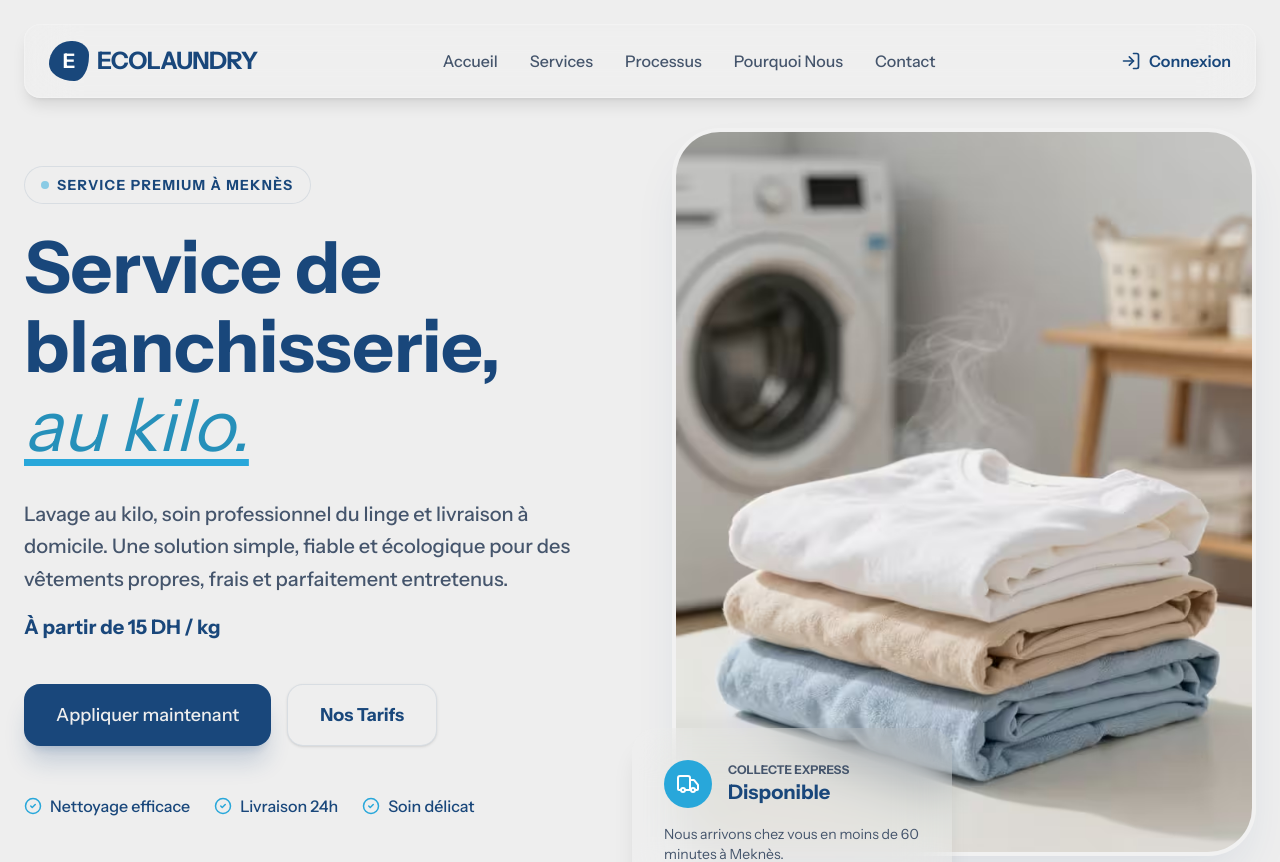
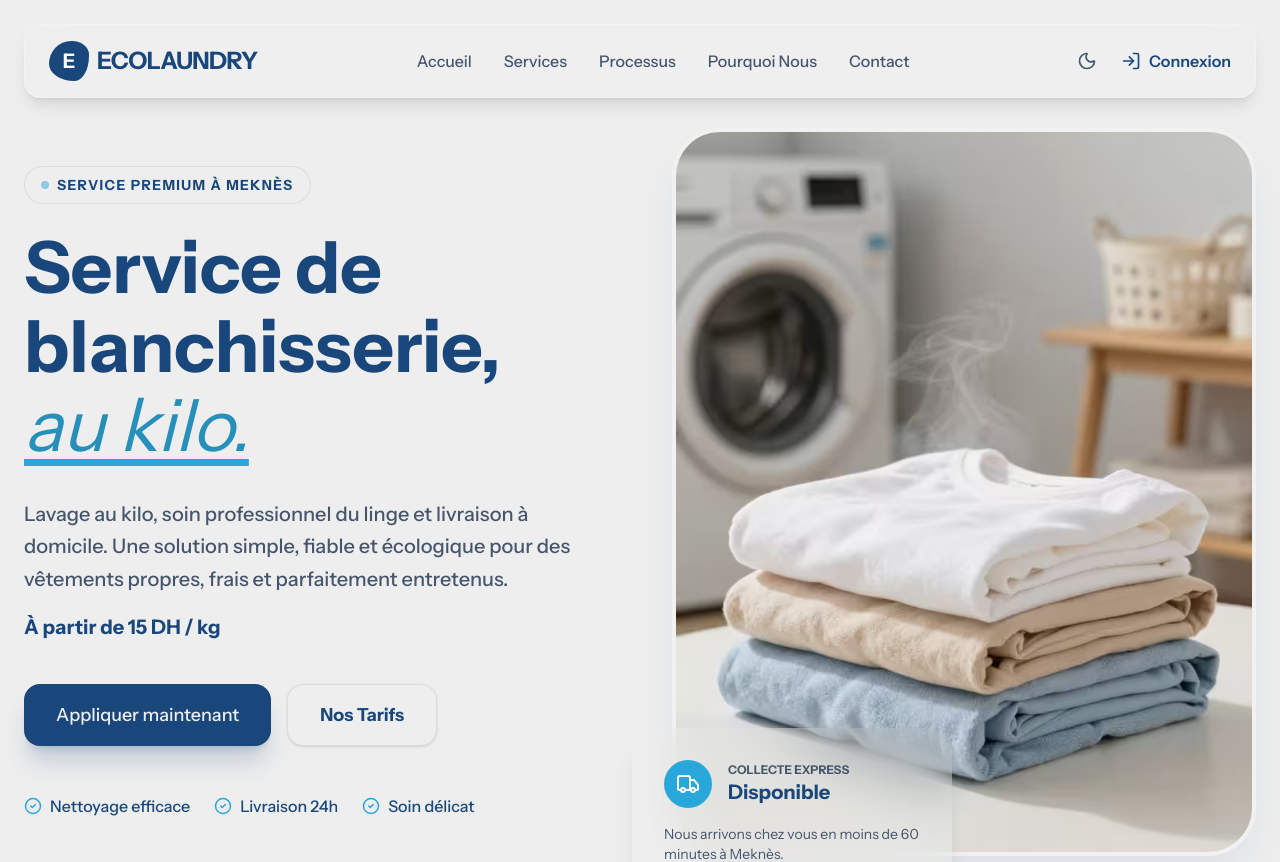
Before and after one commit to Aakki-oussama/Site-Front-end, a React (Vite) app: page / in a window 1280 px wide. Shown: the top 862 px of the page. Built offline with nearby package versions, Linux system fonts and the light colour scheme.

Commit message:
add dark mode (use themes.ts+icon in header+index html prevent flash or incorect theme

```diff
--- a/index.html
+++ b/index.html
@@ -4,6 +4,16 @@
     <meta charset="UTF-8" />
     <link rel="icon" type="image/svg+xml" href="/vite.svg" />
     <meta name="viewport" content="width=device-width, initial-scale=1.0" />
+    <!-- Theme initialization - prevents flash of wrong theme -->
+    <script>
+      (function() {
+        const theme = localStorage.getItem('theme') ||
+          (window.matchMedia('(prefers-color-scheme: dark)').matches ? 'dark' : 'light');
+        if (theme === 'dark') {
+          document.documentElement.classList.add('dark');
+        }
+      })();
+    </script>
         <link rel="preconnect" href="https://fonts.googleapis.com">
         <link rel="preconnect" href="https://fonts.gstatic.com" crossorigin>
         <link href="https://fonts.googleapis.com/css2?family=Instrument+Sans:wght@400;500;600;700;800;900&display=swap" rel="stylesheet">
--- a/src/index.css
+++ b/src/index.css
@@ -1,4 +1,5 @@
 @import "tailwindcss";
+@custom-variant dark (&:is(.dark *));
 
 @theme {
     --font-sans:
--- a/src/site-web/shares/Header.tsx
+++ b/src/site-web/shares/Header.tsx
@@ -1,13 +1,15 @@
 import { useState, useEffect } from 'react';
-import { Menu, X, LogIn } from 'lucide-react';
+import { Menu, X, LogIn, Sun, Moon } from 'lucide-react';
 import { NAV_LINKS, APP_NAME } from '@/site-web/shares/core/constants';
 import { ANIMATION_CONFIG } from '@/site-web/shares/animation/animation';
+import { useTheme } from '@/site-web/shares/hooks/useTheme';
 import ComingSoonModal from '@/site-web/body/2-service/components/ComingSoonModal';
 
 export default function Header() {
   const [isOpen, setIsOpen] = useState(false);
   const [scrolled, setScrolled] = useState(false);
   const [isModalOpen, setIsModalOpen] = useState(false);
+  const { theme, toggleTheme } = useTheme();
 
   useEffect(() => {
     let lastCall = 0;
@@ -71,6 +73,15 @@ export default function Header() {
           </div>
 
           <div className="flex items-center gap-4">
+            {/* Theme Toggle Button */}
+            <button
+              onClick={toggleTheme}
+              className="p-2 rounded-lg text-slate-600 dark:text-slate-300 hover:bg-slate-100 dark:hover:bg-slate-800/50 transition-colors"
+              aria-label={theme === 'dark' ? 'Activer le mode clair' : 'Activer le mode sombre'}
+            >
+              {theme === 'dark' ? <Sun size={20} /> : <Moon size={20} />}
+            </button>
+
             <button
               onClick={() => setIsModalOpen(true)}
               className="hidden sm:flex items-center gap-2 text-brand hover:text-highlight transition-colors font-semibold"
@@ -114,6 +125,17 @@ export default function Header() {
               {link.name}
             </a>
           ))}
+
+          {/* Theme Toggle Button - Mobile */}
+          <button
+            onClick={toggleTheme}
+            className="flex items-center gap-2 text-brand hover:text-highlight transition-colors font-semibold text-xl"
+            aria-label={theme === 'dark' ? 'Activer le mode clair' : 'Activer le mode sombre'}
+          >
+            {theme === 'dark' ? <Sun size={28} /> : <Moon size={28} />}
+            <span>{theme === 'dark' ? 'Mode Clair' : 'Mode Sombre'}</span>
+          </button>
+
           <button
             onClick={() => {
               setIsModalOpen(true);
--- /dev/null
+++ b/src/site-web/shares/hooks/useTheme.ts
@@ -0,0 +1,34 @@
+import { useEffect, useState } from 'react'
+
+export function useTheme() {
+  const [theme, setTheme] = useState<'light' | 'dark'>(() => {
+    // Check localStorage first
+    if (typeof window !== 'undefined') {
+      const saved = localStorage.getItem('theme')
+      if (saved === 'dark' || saved === 'light') {
+        return saved
+      }
+      // Check system preference
+      if (window.matchMedia('(prefers-color-scheme: dark)').matches) {
+        return 'dark'
+      }
+    }
+    return 'light'
+  })
+
+  useEffect(() => {
+    const root = document.documentElement
+    if (theme === 'dark') {
+      root.classList.add('dark')
+    } else {
+      root.classList.remove('dark')
+    }
+    localStorage.setItem('theme', theme)
+  }, [theme])
+
+  const toggleTheme = () => {
+    setTheme(prev => prev === 'light' ? 'dark' : 'light')
+  }
+
+  return { theme, toggleTheme }
+}
```
